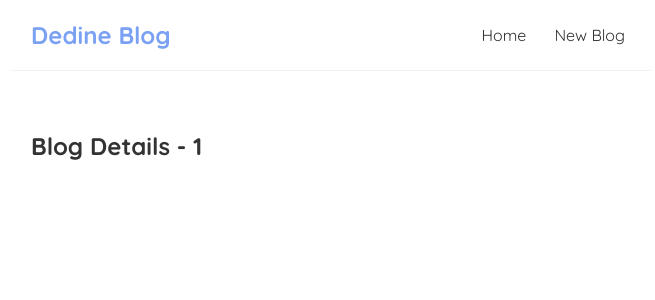
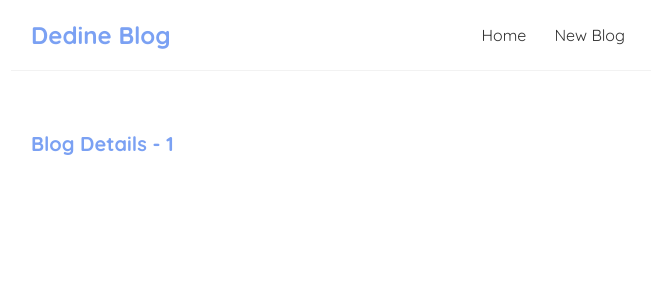
Before and after one commit to chemsoudadine/dedine-blog, a React (Create React App) app: page /blogs/1 in a window 1280 px wide. Shown: the top 300 px of the page, without its empty margins (309-964 px from the left). Built offline with nearby package versions, Linux system fonts and the light colour scheme.

Commit message:
Added blog details styles

```diff
--- a/src/index.css
+++ b/src/index.css
@@ -52,3 +52,13 @@
 .blog-preview a{
   text-decoration: none;
 }
+
+/* blog details page */
+.blog-details h2 {
+  font-size: 20px;
+  color: #7ba1f3;
+  margin-bottom: 10px;
+}
+.blog-details div {
+  margin: 20px 0;
+}
```
